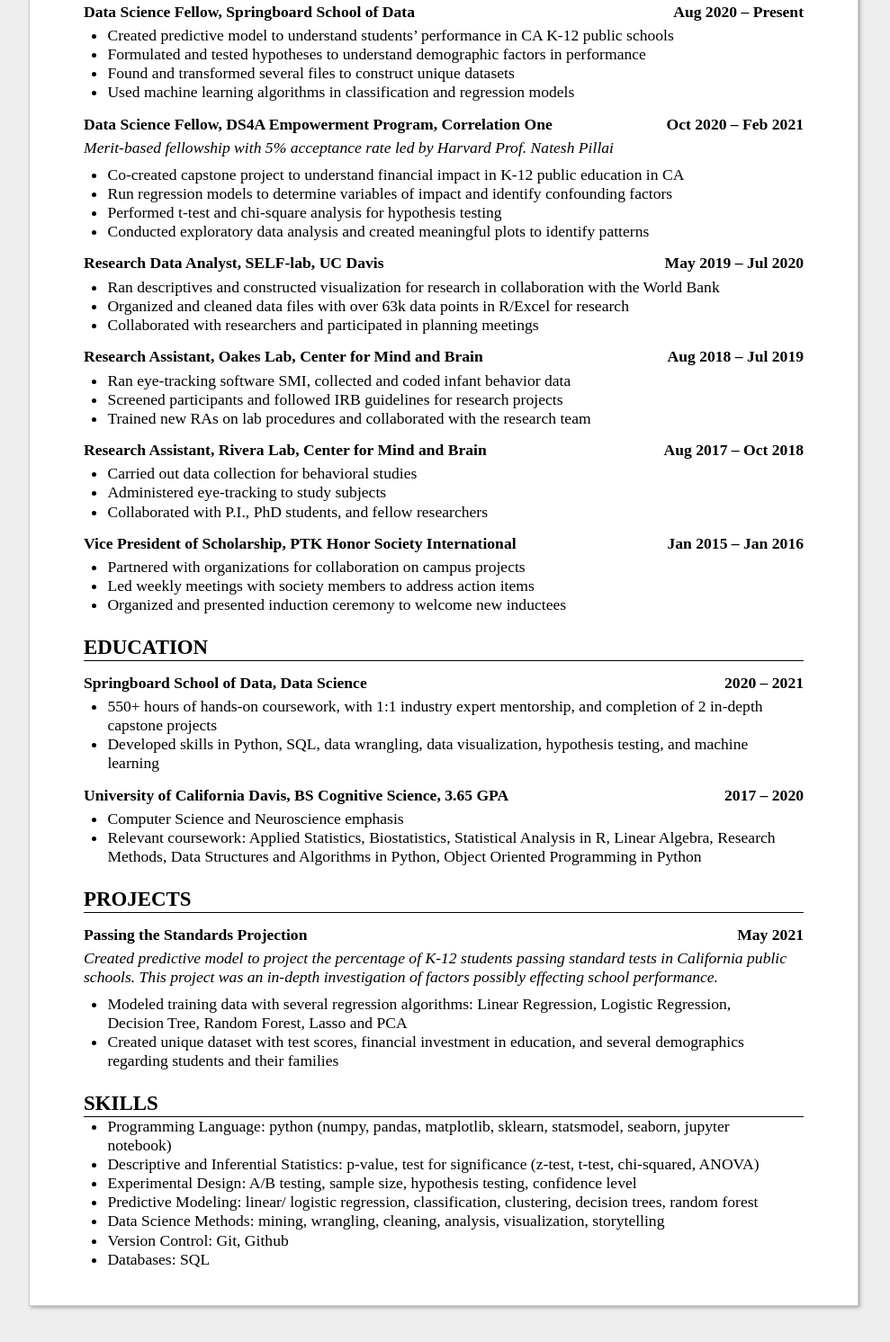
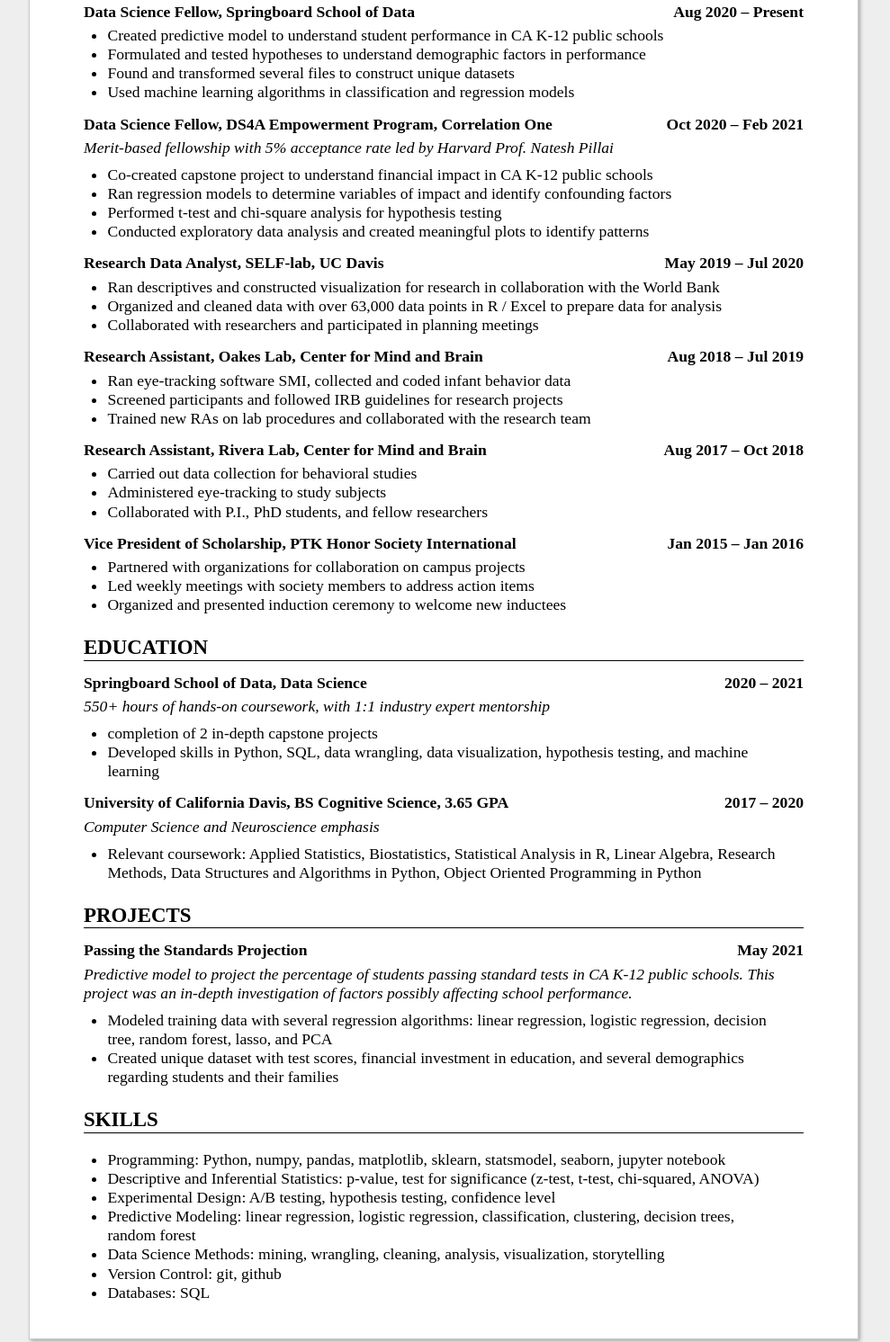
Before and after one commit to gabriellewald/resume.md, a plain HTML site: page docs/index.html in a window 1280 px wide. Shown: the part 288-1780 px from the top of the page at 90% size, without its empty margins (147-1136 px from the left). Drawn offline with Linux system fonts and the light colour scheme.

Commit message:
python resume.py

```diff
--- a/docs/index.html
+++ b/docs/index.html
@@ -126,8 +126,8 @@ line. It is intended to be used for contact details -->
 <ul>
 <li><a href="&#109;&#97;&#105;&#108;&#116;&#111;&#58;&#103;&#97;&#98;&#105;&#98;&#109;&#101;&#108;&#108;&#111;&#64;&#103;&#109;&#97;&#105;&#108;&#46;&#99;&#111;&#109;">&#103;&#97;&#98;&#105;&#98;&#109;&#101;&#108;&#108;&#111;&#64;&#103;&#109;&#97;&#105;&#108;&#46;&#99;&#111;&#109;</a></li>
 <li>(617) 413-0253</li>
-<li><a href="https://www.linkedin.com/in/gabriellewald/">LinkedIn</a></li>
-<li><a href="https://github.com/gabriellewald">GitHub</a></li>
+<li><a href="https://www.linkedin.com/in/gabriellewald/">linkedin.com/in/gabriellewald</a></li>
+<li><a href="https://github.com/gabriellewald">github.com/gabriellewald</a></li>
 </ul>
 <!-- The paragraph after the h1 and ul and before the first h2 is optional. It
 is intended to be used for a short summary. -->
@@ -137,7 +137,7 @@ is intended to be used for a short summary. -->
 hand -->
 <h3><span>Data Science Fellow, Springboard School of Data</span> <span>Aug 2020 &ndash; Present</span></h3>
 <ul>
-<li>Created predictive model to understand students&rsquo; performance in CA K-12 public schools</li>
+<li>Created predictive model to understand student performance in CA K-12 public schools</li>
 <li>Formulated and tested hypotheses to understand demographic factors in performance</li>
 <li>Found and transformed several files to construct unique datasets</li>
 <li>Used machine learning algorithms in classification and regression models</li>
@@ -145,15 +145,15 @@ hand -->
 <h3><span>Data Science Fellow, DS4A Empowerment Program, Correlation One</span> <span>Oct 2020 &ndash; Feb 2021</span></h3>
 <p><em>Merit-based fellowship with 5% acceptance rate led by Harvard Prof. Natesh Pillai</em></p>
 <ul>
-<li>Co-created capstone project to understand financial impact in K-12 public education in CA</li>
-<li>Run regression models to determine variables of impact and identify confounding factors</li>
+<li>Co-created capstone project to understand financial impact in CA K-12 public schools</li>
+<li>Ran regression models to determine variables of impact and identify confounding factors</li>
 <li>Performed t-test and chi-square analysis for hypothesis testing</li>
 <li>Conducted exploratory data analysis and created meaningful plots to identify patterns</li>
 </ul>
 <h3><span>Research Data Analyst, SELF-lab, UC Davis</span> <span>May 2019 &ndash; Jul 2020</span></h3>
 <ul>
 <li>Ran descriptives and constructed visualization for research in collaboration with the World Bank</li>
-<li>Organized and cleaned data files with over 63k data points in R/Excel for research</li>
+<li>Organized and cleaned data with over 63,000 data points in R / Excel to prepare data for analysis</li>
 <li>Collaborated with researchers and participated in planning meetings</li>
 </ul>
 <h3><span>Research Assistant, Oakes Lab, Center for Mind and Brain</span> <span>Aug 2018 &ndash; Jul 2019</span></h3>
@@ -176,31 +176,33 @@ hand -->
 </ul>
 <h2>Education</h2>
 <h3><span>Springboard School of Data, Data Science</span> <span>2020 &ndash; 2021</span></h3>
+<p><em>550+ hours of hands-on coursework, with 1:1 industry expert mentorship</em></p>
 <ul>
-<li>550+ hours of hands-on coursework, with 1:1 industry expert mentorship, and completion of 2 in-depth capstone projects </li>
+<li>completion of 2 in-depth capstone projects </li>
 <li>Developed skills in Python, SQL, data wrangling, data visualization, hypothesis testing, and machine learning</li>
 </ul>
 <h3><span>University of California Davis, BS Cognitive Science, 3.65 GPA</span> <span>2017 &ndash; 2020</span></h3>
+<p><em>Computer Science and Neuroscience emphasis</em></p>
 <ul>
-<li>Computer Science and Neuroscience emphasis</li>
 <li>Relevant coursework: Applied Statistics, Biostatistics, Statistical Analysis in R, Linear Algebra, Research Methods, Data Structures and Algorithms in Python, Object Oriented Programming in Python</li>
 </ul>
 <h2>Projects</h2>
 <h3><span>Passing the Standards Projection</span> <span>May 2021</span></h3>
-<p><em>Created predictive model to project the percentage of K-12 students passing standard tests in California public schools. This project was an in-depth investigation of factors possibly effecting school performance.</em></p>
+<p><em>Predictive model to project the percentage of students passing standard tests in CA K-12 public schools. This project was an in-depth investigation of factors possibly affecting school performance.</em></p>
 <ul>
-<li>Modeled training data with several regression algorithms: Linear Regression, Logistic Regression, Decision Tree, Random Forest, Lasso and PCA</li>
+<li>Modeled training data with several regression algorithms: linear regression, logistic regression, decision tree, random forest, lasso, and PCA</li>
 <li>Created unique dataset with test scores, financial investment in education, and several demographics regarding students and their families</li>
 </ul>
 <h2>Skills</h2>
+<h3><span></span></h3>
 <ul>
-<li>Programming Language: python (numpy, pandas, matplotlib, sklearn, statsmodel, seaborn, jupyter notebook)</li>
-<li>Descriptive and Inferential Statistics: p-value, test for significance (z-test, t-test, chi-squared, ANOVA) </li>
-<li>Experimental Design: A/B testing, sample size, hypothesis testing, confidence level</li>
-<li>Predictive Modeling: linear/ logistic regression, classification, clustering, decision trees, random forest</li>
+<li>Programming: Python, numpy, pandas, matplotlib, sklearn, statsmodel, seaborn, jupyter notebook</li>
+<li>Descriptive and Inferential Statistics: p-value, test for significance (z-test, t-test, chi-squared, ANOVA)</li>
+<li>Experimental Design: A/B testing, hypothesis testing, confidence level</li>
+<li>Predictive Modeling: linear regression, logistic regression, classification, clustering, decision trees, random forest</li>
 <li>Data Science Methods: mining, wrangling, cleaning, analysis, visualization, storytelling</li>
-<li>Version Control: Git, Github</li>
-<li>Databases: SQL </li>
+<li>Version Control: git, github</li>
+<li>Databases: SQL</li>
 </ul></div>
 </body>
 </html>
```
Also changed, not shown: 1 other file.
